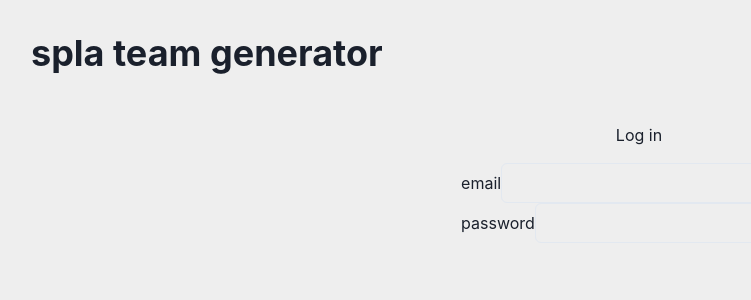
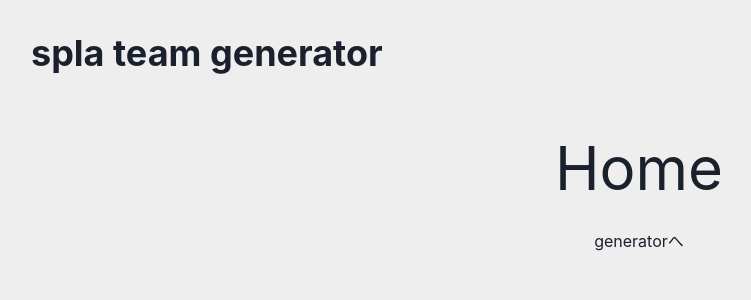
Before and after one commit to nanahiryu/spla3_team_generator, a Next.js app: page / in a window 1280 px wide. Shown: the top 300 px of the page, without its empty margins (1-752 px from the left). Built offline with nearby package versions, Linux system fonts and the light colour scheme.

Commit message:
generatorへのリンク貼り

```diff
--- a/pages/index.tsx
+++ b/pages/index.tsx
@@ -8,6 +8,7 @@ import {
   Text,
 } from "@chakra-ui/react";
 import axios from "axios";
+import Link from "next/link";
 import { useState } from "react";
 import { Header } from "../components/organisms/Header";
 import { RankCard } from "../components/organisms/RankCard";
@@ -128,19 +129,11 @@ export default function Home() {
     <>
       <Flex alignItems="center" w="100%" flexDirection="column" gap="4" py="4">
         <Box>
-          <Text>Log in</Text>
+          <Text fontSize="6xl">Home</Text>
         </Box>
         <Box>
-          <Flex alignItems="center">
-            <Text>email</Text>
-            <Input />
-          </Flex>
-          <Flex alignItems="center">
-            <Text>password</Text>
-            <Input />
-          </Flex>
+          <Link href="/generator">generatorへ</Link>
         </Box>
-        <Box></Box>
       </Flex>
     </>
   );
```
